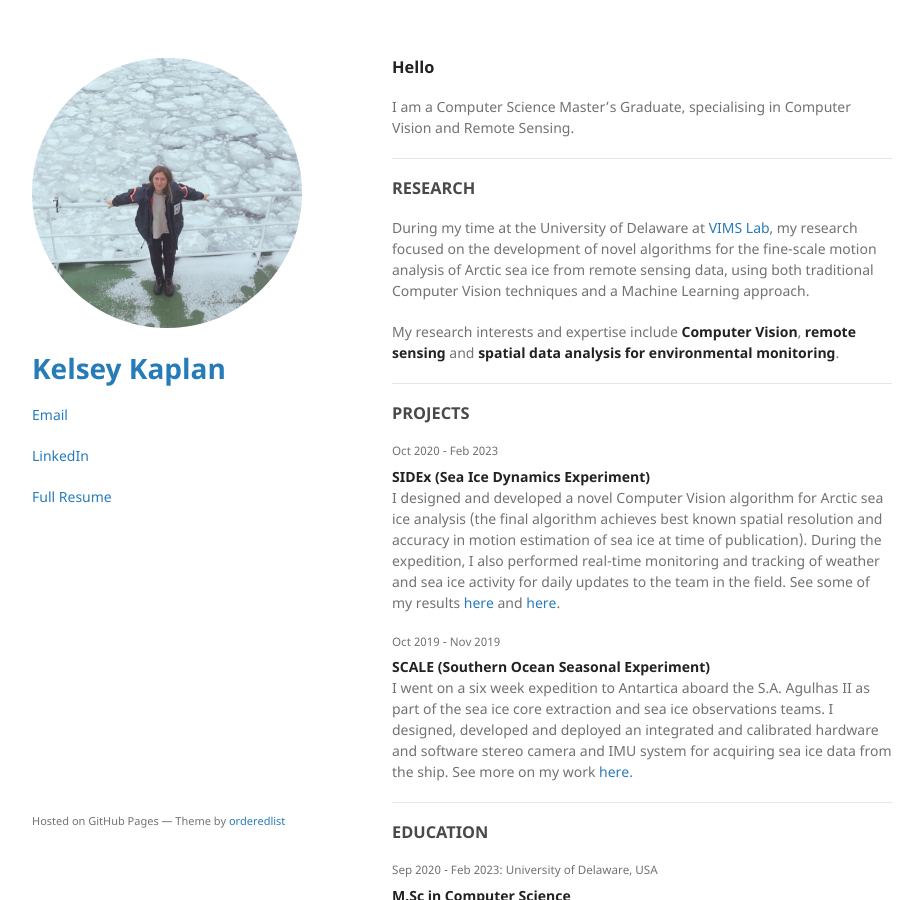
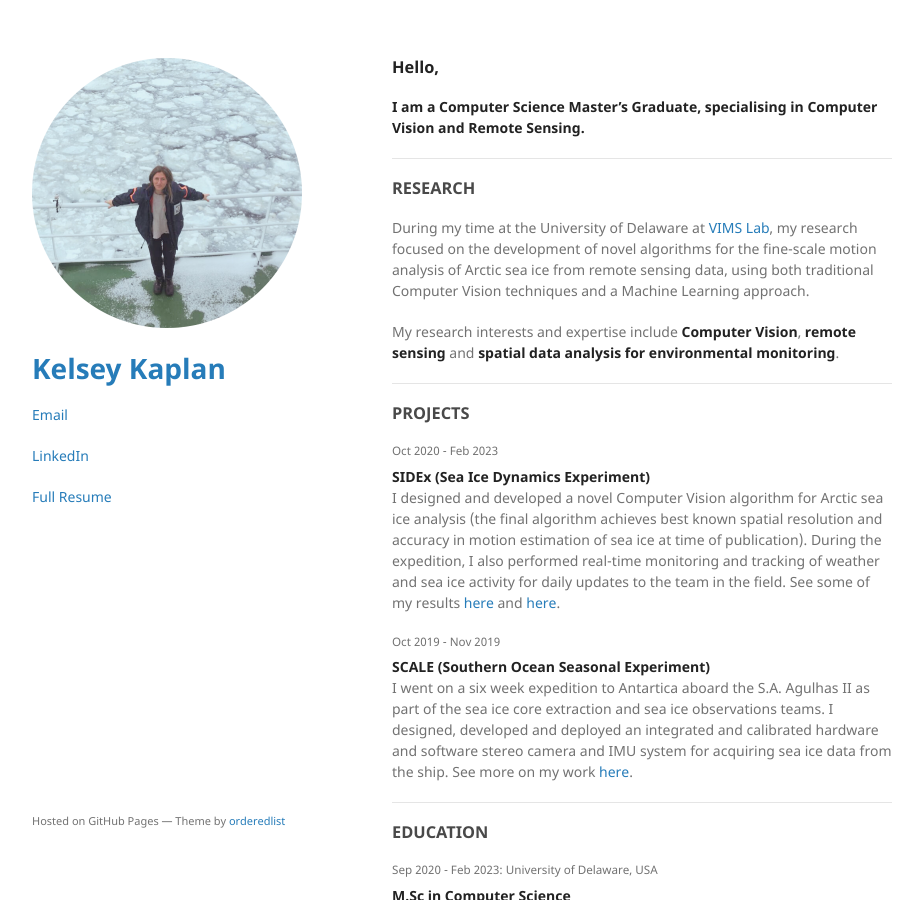
Before and after one commit to kelseykap/kelseykap.github.io, a Jekyll site: the page built from index.md, in a window 1280 px wide and 900 px high. Shown: the whole window, without its empty margins (178-1100 px from the left). Built offline with Jekyll 4.4.1, drawn with Linux system fonts in a browser that asks for light colours; our own code applies the rules of GitHub Pages for plain Markdown files.

```diff
--- a/index.md
+++ b/index.md
@@ -2,8 +2,8 @@
 layout: default
 ---
 
-### **Hello**<br>
-I am a Computer Science Master's Graduate, specialising in Computer Vision and Remote Sensing.
+### **Hello,**<br>
+**I am a Computer Science Master's Graduate, specialising in Computer Vision and Remote Sensing.**
 
 * * *
 
```
